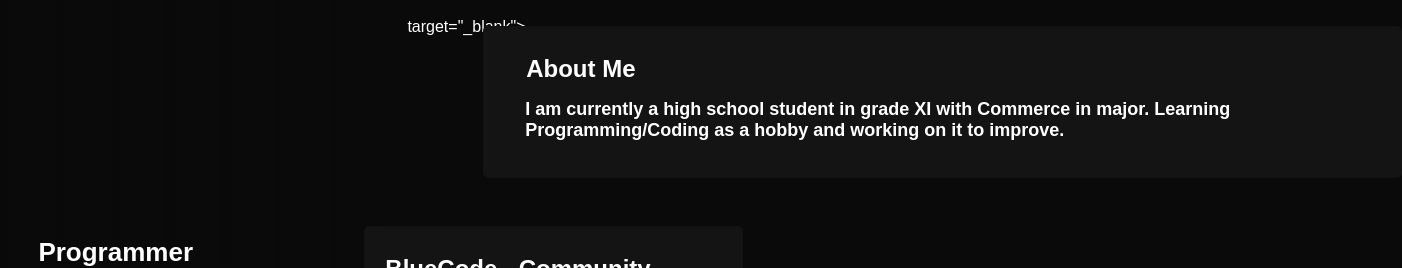
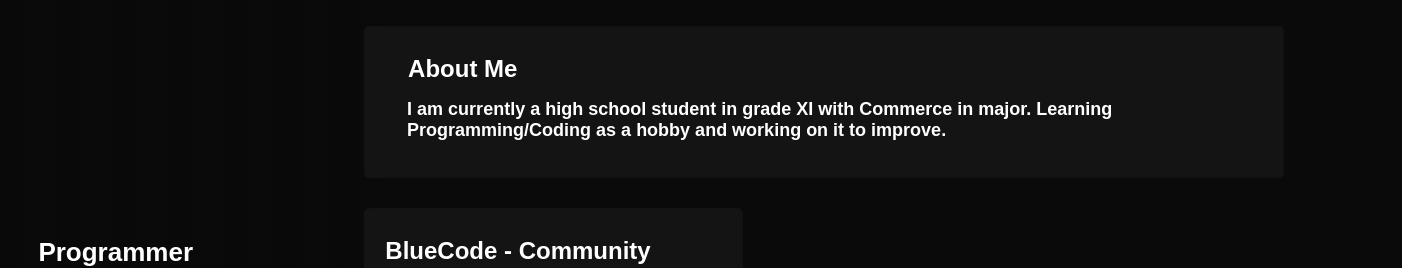
Before and after one commit to akhilprs/akhilprs.github.io, a plain HTML site: page index.html in a window 1280 px wide. Shown: the part 139-407 px from the top of the page, 1402 px wide, since content can reach past the window. Drawn offline with Linux system fonts and the light colour scheme.

Commit message:
Update index.html

```diff
--- a/index.html
+++ b/index.html
@@ -5,7 +5,7 @@
     <meta charset="UTF-8">
     <meta name="viewport" content="width=device-width, initial-scale=1.0">
     <meta http-equiv="X-UA-Compatible" content="ie=edge">
-    <title>Akhil</title>
+    <title>Akhil Parmar</title>
     <link rel="stylesheet" href="../cdnjs.cloudflare.com/ajax/libs/animate.css/3.7.0/animate.min.css">
     <link rel="stylesheet" href="../use.fontawesome.com/releases/v5.7.1/css/all.css" integrity="sha384-fnmOCqbTlWIlj8LyTjo7mOUStjsKC4pOpQbqyi7RrhN7udi9RwhKkMHpvLbHG9Sr" crossorigin="anonymous">
     <script src="../code.jquery.com/jquery-3.4.1.min.js" integrity="sha256-CSXorXvZcTkaix6Yvo6HppcZGetbYMGWSFlBw8HfCJo=" crossorigin="anonymous"></script>
@@ -41,7 +41,7 @@
             <h1>Links.</h1>
             <div class="projects" id="links_section">
 
-                 target="_blank">
+
                     <section>
                         <div class="section_title">About Me</div>
                         <div class="about_section">
```
